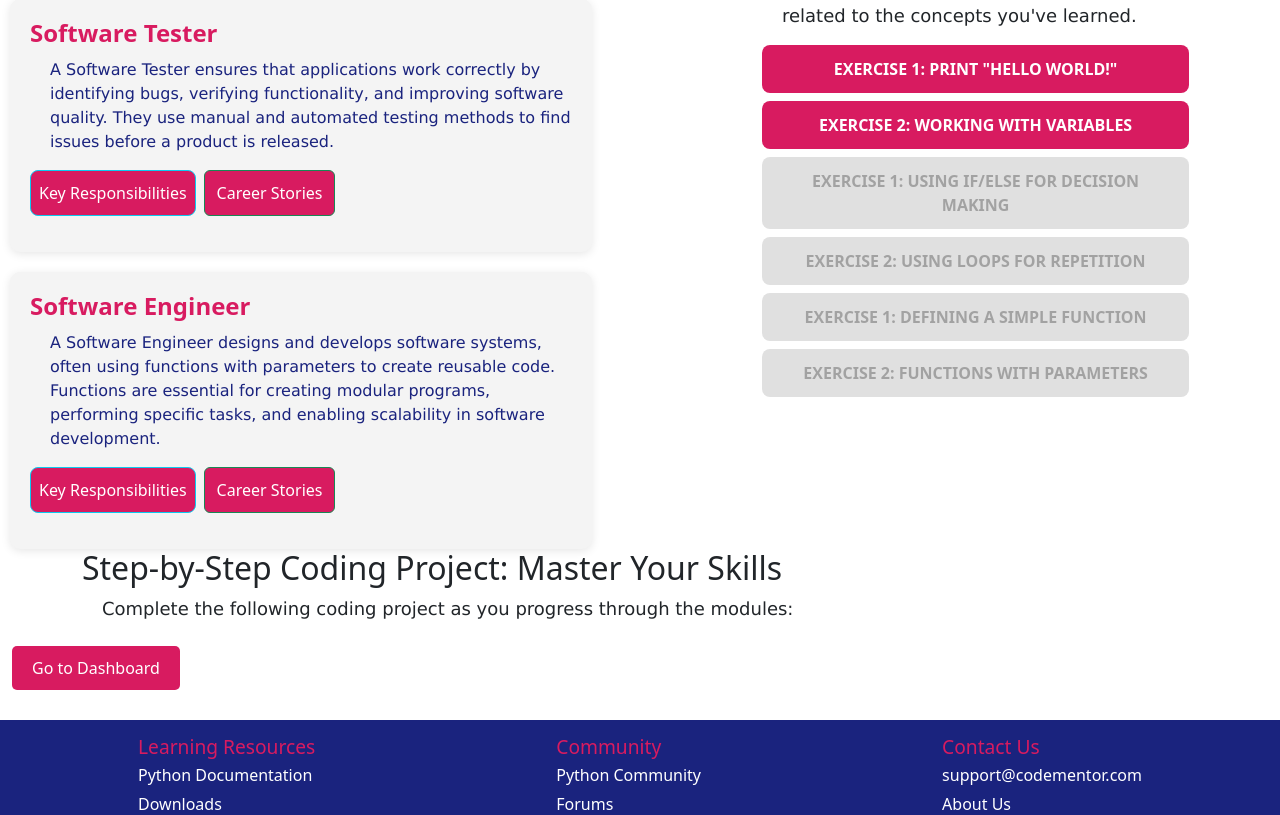
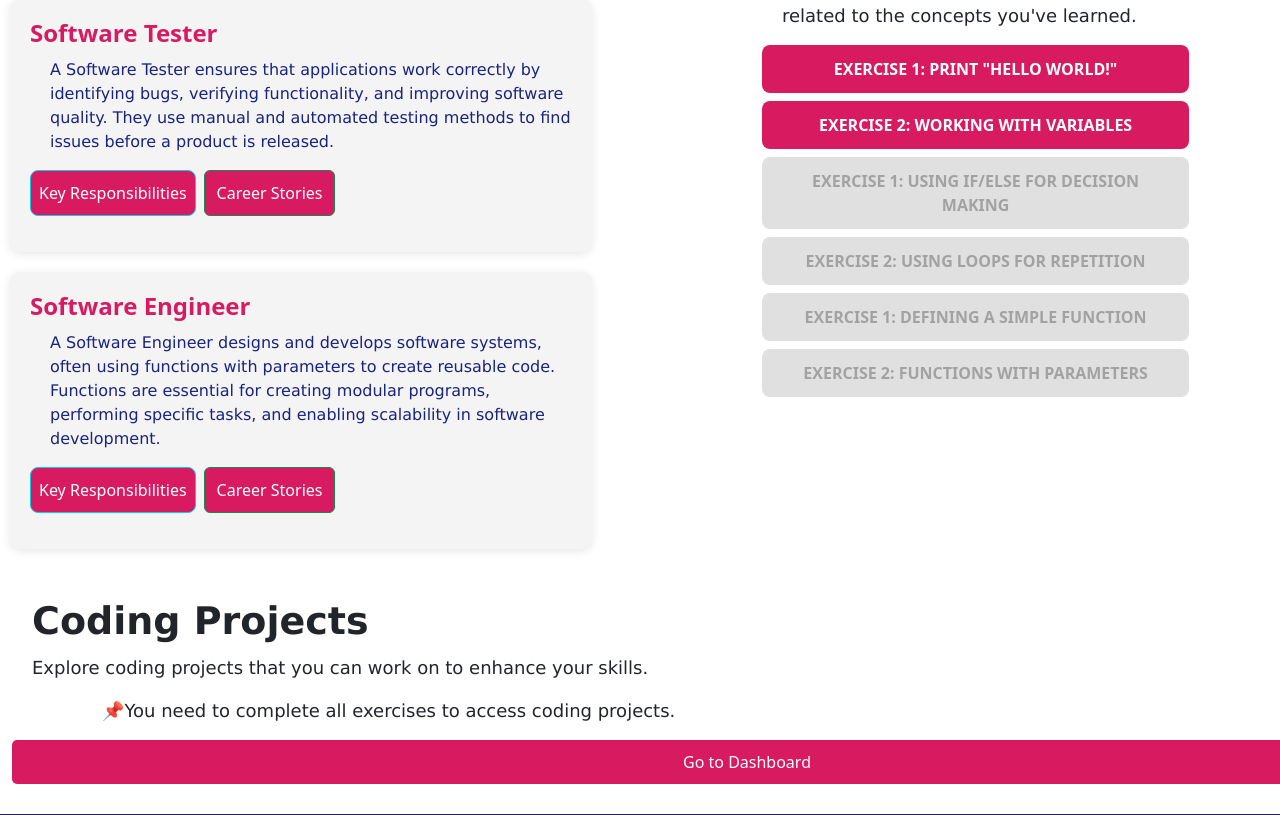
Before and after one commit to OMTPC/code-tutor, a Flask app: page /future_you in a window 1280 px wide; the page is wider, and only the part inside the window is pictured. Shown: the part 379-1194 px from the top of that part. Run offline with Flask 3, Linux system fonts and the light colour scheme; a user stored in the database is signed in; data comes from the database, SQL or seed files in the repository; both versions use the stored data as it was after the commit.

Commit message:
final version

```diff
--- a/app.py
+++ b/app.py
@@ -682,10 +682,92 @@ def future_you():
             # Redirect to the exercises page with the current module id
             return redirect(url_for('exercises', module_id=current_module_id))
 
+
+# Check if all exercises for the current module are completed
+    all_exercises_completed = len(completed_exercise_ids) == len(exercises)
+
+    # Coding projects to display
+    coding_projects = []
+    if all_exercises_completed:
+        coding_projects = [
+            {
+                "id": 1,
+                "title": "Todo List App",
+                "description": "A simple task management application.",
+                "concepts": ["print", "if-statements", "loops"],
+                "demoCode": '''
+    # Simple Todo List
+    tasks = []
+
+    def add_task(task):
+        tasks.append(task)
+        print(f"Added task: {task}")
+
+    def list_tasks():
+        if len(tasks) == 0:
+            print("No tasks!")
+            return
+        print("Your tasks:")
+        for i, task in enumerate(tasks):
+            print(f"{i + 1}. {task}")
+
+    add_task("Learn Python")
+    add_task("Build projects")
+    list_tasks()
+                '''
+            },
+            {
+                "id": 2,
+                "title": "Number Guessing Game",
+                "description": "Interactive game using conditions.",
+                "concepts": ["print", "if-statements", "loops"],
+                "demoCode": '''
+    # Number Guessing Game
+    secret = 7
+    guess = None
+
+    while guess != secret:
+        guess = int(input("Guess the number: "))
+        if guess < secret:
+            print("Too low!")
+        elif guess > secret:
+            print("Too high!")
+        else:
+            print("You got it!")
+                '''
+            },
+            {
+                "id": 3,
+                "title": "Calculator",
+                "description": "Basic arithmetic operations using functions.",
+                "concepts": ["print", "if-statements"],
+                "demoCode": '''
+    # Simple Calculator
+    def calculate(a, b, op):
+        if op == '+':
+            print(f"{a} + {b} = {a + b}")
+        elif op == '-':
+            print(f"{a} - {b} = {a - b}")
+        elif op == '*':
+            print(f"{a} * {b} = {a * b}")
+        elif op == '/':
+            print(f"{a} / {b} = {a / b}")
+        else:
+            print("Unsupported operation")
+
+    calculate(5, 3, '+')
+    calculate(10, 4, '*')
+                '''
+            }
+        ]
+
+
     return render_template('future_you.html',
                            second_exercise_completed=second_exercise_completed,
                            career_suggestions=career_suggestions,
-                           exercises_with_status=exercises_with_status)
+                           exercises_with_status=exercises_with_status,
+                           coding_projects=coding_projects,
+                           all_exercises_completed=all_exercises_completed)
 
 
 
--- a/static/css/styles.css
+++ b/static/css/styles.css
@@ -772,6 +773,7 @@ body, html {
     border: none;
     border-radius: 5px;
     font-size: 1rem;
+    width: 1470px;
 }
 
 
--- a/templates/future_you.html
+++ b/templates/future_you.html
@@ -86,35 +86,36 @@
 
 
 
-        <h2>Step-by-Step Coding Project: Master Your Skills</h2>
-        <p>Complete the following coding project as you progress through the modules:</p>
-        <!-- Step-by-Step Project Box -->
-        <div class="col-md-12 mb-4">
-            <div class="learning-box">
-                <div class="coding-project-box">
-                    <div class="coding-project-steps">
-                        {% for step in coding_project_steps %}
-                            <div class="project-step {% if step.status == 'completed' %}completed{% elif step.status == 'in-progress' %}in-progress{% else %}locked{% endif %}">
-                                <h3>Step {{ step.step_number }}: {{ step.title }}</h3>
-                                <p>{{ step.description }}</p>
-                                {% if step.status == 'locked' %}
-                                    <p><strong>Locked</strong></p>
-                                {% elif step.status == 'in-progress' %}
-                                    <p><strong>In Progress</strong></p>
-                                {% else %}
-                                    <p><strong>Completed</strong></p>
-                                {% endif %}
-                                {% if step.status == 'in-progress' %}
-                                    <a href="{{ url_for('project_step', step_id=step.id) }}" class="btn btn-primary">Continue</a>
-                                {% elif step.status == 'locked' %}
-                                    <button class="btn btn-secondary" disabled>Locked</button>
-                                {% endif %}
-                            </div>
-                        {% endfor %}
+        <h1 style="margin-left: -50px; margin-top: 50px;">Coding Projects</h1>
+        <p style="margin-left: -50px; margin-top: 10px;">Explore coding projects that you can work on to enhance your skills.</p>
+
+
+        {% if all_exercises_completed %}
+            <div class="row">
+                {% for project in coding_projects %}
+                <div class="col-md-4 mb-3">
+                    <div class="card h-100">
+                        <div class="card-body">
+                            <h4 class="card-title"><strong>{{ project.title }}</strong></h4>
+                            <p class="card-text">{{ project.description }}</p>
+                            <h5 style="color: #1a237e">Concepts:</h5>
+                            <ul>
+                                {% for concept in project.concepts %}
+                                    <li>{{ concept }}</li>
+                                {% endfor %}
+                            </ul>
+
+                            <!-- View Code Button -->
+                            <button class="btn vcode toggle-code-btn" data-id="project-{{ project.id }}">View Code</button>
+                            <pre id="code-{{ project.id }}" style="display:none; color: #1a237e;"><code>{{ project.demoCode }}</code></pre>
+                        </div>
                     </div>
                 </div>
+                {% endfor %}
             </div>
-        </div>
+        {% else %}
+            <p>📌You need to complete all exercises to access coding projects.</p>
+        {% endif %}
 
     </div>
 
@@ -225,7 +226,19 @@ document.addEventListener('click', function(event) {
     }
 });
 
+// Toggle code visibility
+document.addEventListener('click', function(event) {
+    if (event.target && event.target.classList.contains('toggle-code-btn')) {
+        const projectId = event.target.getAttribute('data-id');
+        const codeBlock = document.getElementById(`code-${projectId.split('-')[1]}`);
 
+        if (codeBlock.style.display === 'block') {
+            codeBlock.style.display = 'none';
+        } else {
+            codeBlock.style.display = 'block';
+        }
+    }
+});
 
 </script>
 
```
Also changed, not shown: other parts of static/css/styles.css (+46 -0 lines), instance/codetutorDB.db.
